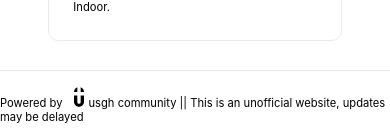
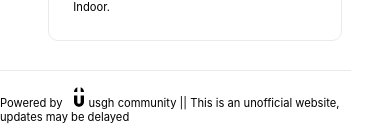
Before and after one commit to sayanadhikary/usgh, a Next.js app: page / in a window 390 px wide. Shown: the part 766-903 px from the top of the page. Built offline with nearby package versions, Linux system fonts and the light colour scheme.

Commit message:
footer max width changed to 90 vw

```diff
--- a/styles/Home.module.css
+++ b/styles/Home.module.css
@@ -176,5 +176,6 @@ padding: .5rem;
   }
   .footer {
     font-size: .7rem;
+    max-width: 90vw;
   }
 }
```
